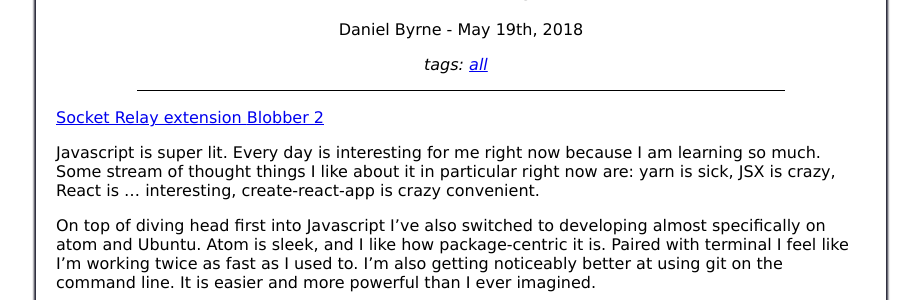
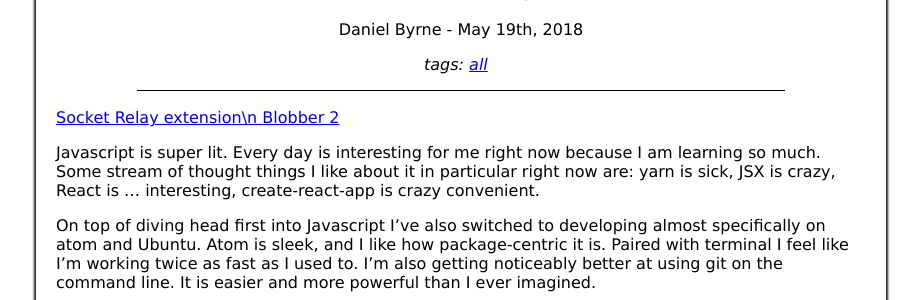
Before and after one commit to danwbyrne/austin-garrard.github.io, a Jekyll site: the page built from _posts/2018-05-19-Javascript-Is-Cool.md, in a window 1280 px wide. Shown: the part 294-594 px from the top of the page, without its empty margins (179-1100 px from the left). Built offline with Jekyll 4.4.1, drawn with Linux system fonts in a browser that asks for light colours; Markdown is read by kramdown in place of the engine named in the settings.

Commit message:
formatting

```diff
--- a/_posts/2018-05-19-Javascript-Is-Cool.md
+++ b/_posts/2018-05-19-Javascript-Is-Cool.md
@@ -4,7 +4,7 @@ title: "JSX You Crazy"
 description: "I Got a Job and I'm Panic Coding"
 mydate: "May 19th, 2018"
 ---
-<a href="https://github.com/danwbyrne/socket-relay-extension">Socket Relay extension
+<a href="https://github.com/danwbyrne/socket-relay-extension">Socket Relay extension\n
 <a href="https://github.com/danwbyrne/blobber2">Blobber 2
 
 Javascript is super lit. Every day is interesting for me right now because I am learning so much. Some stream of thought things I like about it in particular right now are: yarn is sick, JSX is crazy, React is ... interesting, create-react-app is crazy convenient.
```
